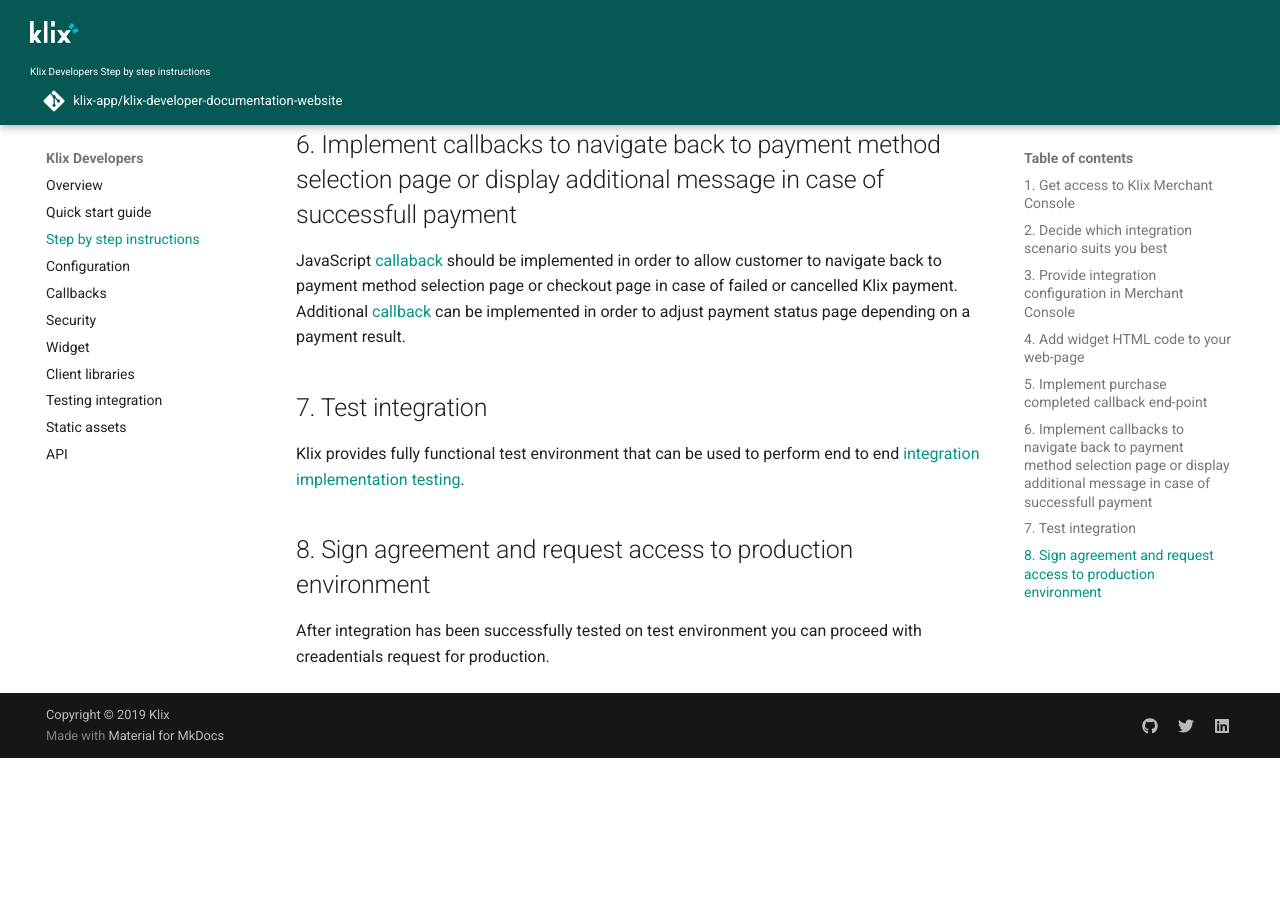
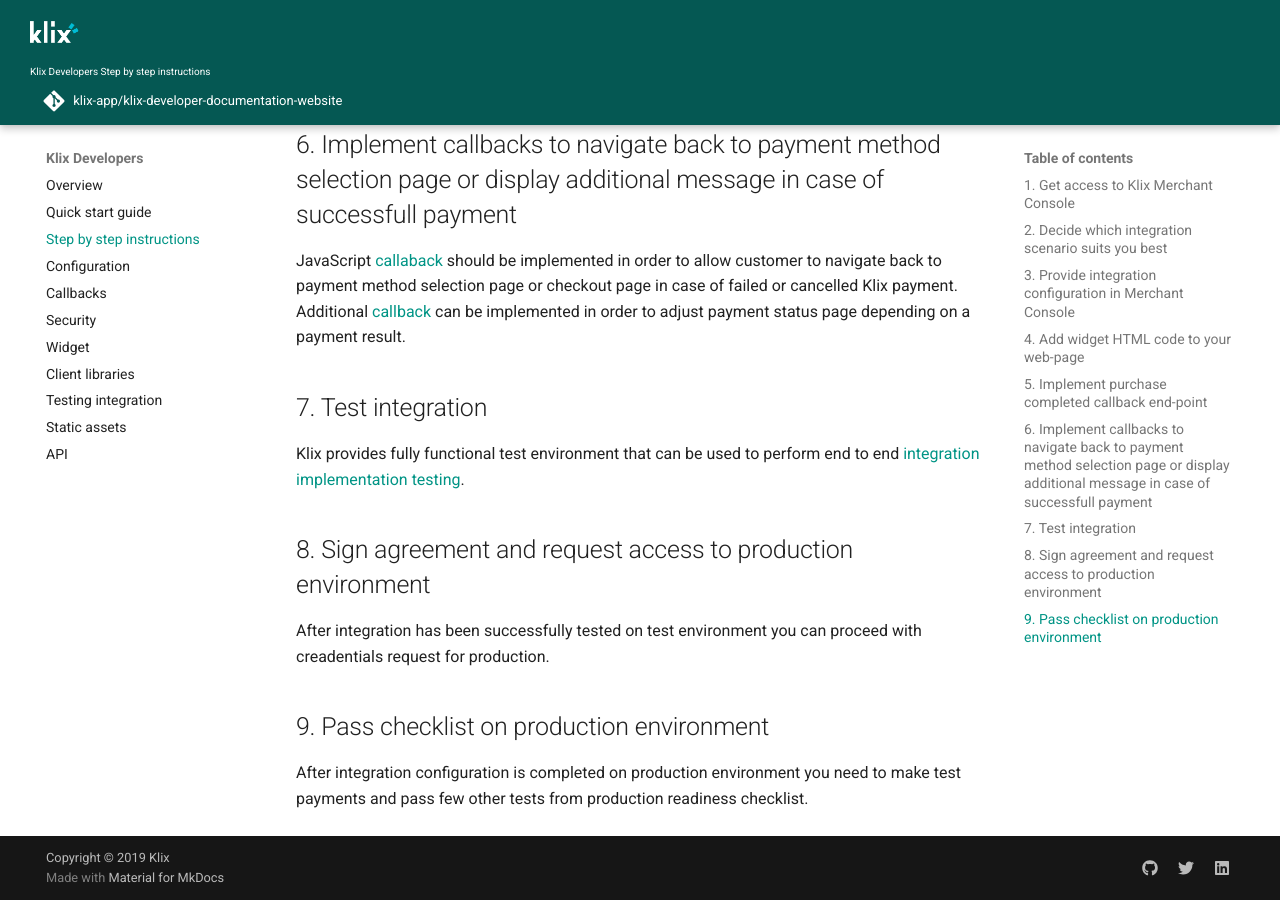
Before and after one commit to klix-app/klix-developer-documentation-website, an MkDocs documentation site: the page built from docs/step-by-step.md, in a window 1280 px wide and 900 px high, scrolled down 1800 px. Built offline with MkDocs 1.6.1 and Material for MkDocs 9.7.7, drawn with Linux system fonts in a browser that asks for light colours; a script that is not in the unit is left out; comment, search, counter and statistics services are not loaded; before the commit the page ends 2558 px from its top, so only the background shows below that.

Commit message:
Add production testing/checklist step to step by step guide

```diff
--- a/docs/step-by-step.md
+++ b/docs/step-by-step.md
@@ -59,3 +59,7 @@
 ## 8. Sign agreement and request access to production environment
 
 After integration has been successfully tested on test environment you can proceed with creadentials request for production.
+
+## 9. Pass checklist on production environment
+
+After integration configuration is completed on production environment you need to make test payments and pass few other tests from production readiness checklist.
```
